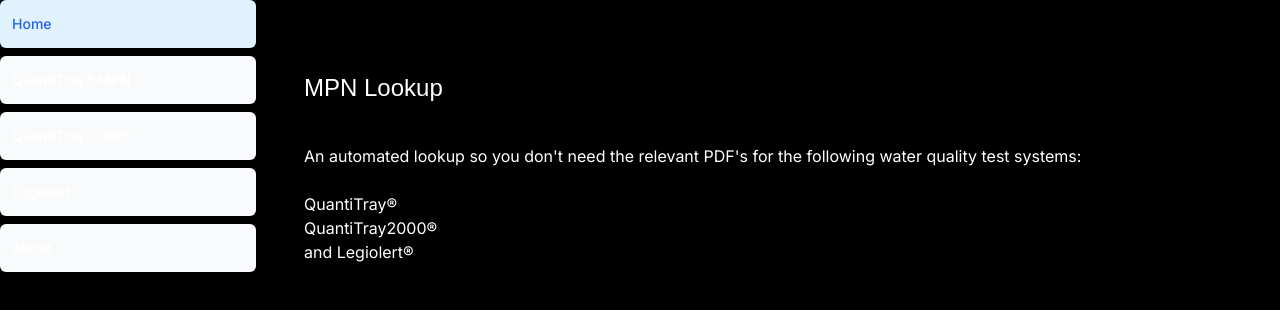
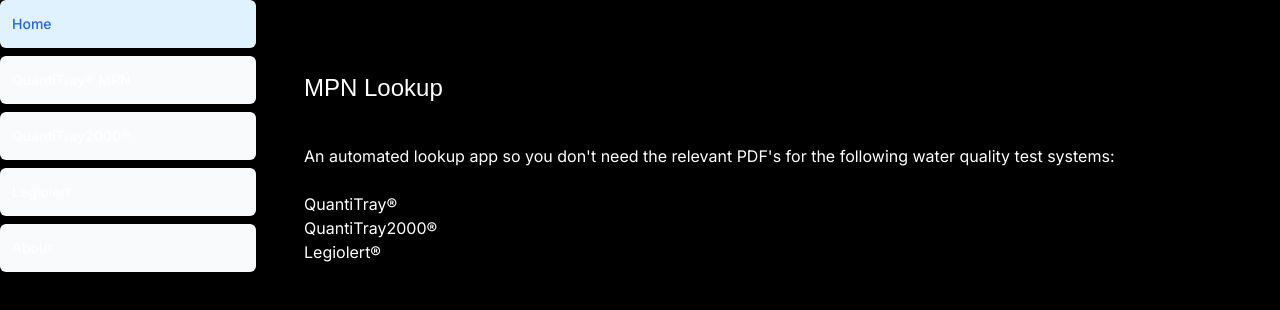
Before and after one commit to jonathan-gartland/mpn-nextjs, a Next.js app: page /mpn-lookup in a window 1280 px wide. Shown: the top 310 px of the page. Built offline with nearby package versions, Linux system fonts and the light colour scheme; a web font is replaced by a local one.

Commit message:
styling and layout stuff

```diff
--- a/src/app/mpn-lookup/(overview)/page.tsx
+++ b/src/app/mpn-lookup/(overview)/page.tsx
@@ -12,11 +12,20 @@
           </h1>
           <br />
           <p>
-            An automated lookup so you don't need the relevant PDF's for the following water quality test systems:
+            An automated lookup app so you don&apos;t need the relevant PDF&apos;s for the following water quality test systems:
             <br/>
-            <br/> QuantiTray&reg;
-            <br/>QuantiTray2000&reg;
-            <br/>and Legiolert&reg;
+            <br/>
+            <div className="grid">
+              <div>
+                <h1>QuantiTray&reg;</h1>
+              </div>
+              <div>
+                <h1>QuantiTray2000&reg;</h1>
+              </div>
+              <div>
+                <h1>Legiolert&reg;</h1>
+              </div>
+            </div>
           </p>
         </div>
         <div></div>
```
